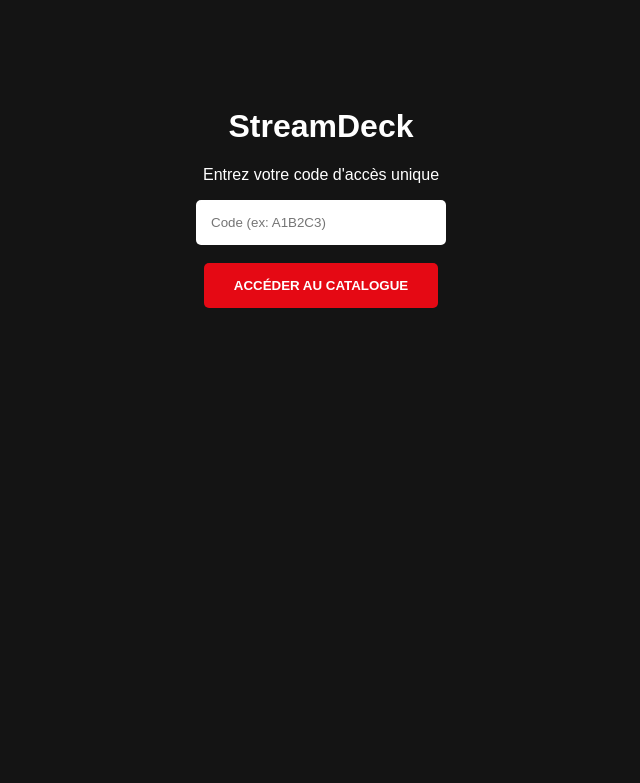
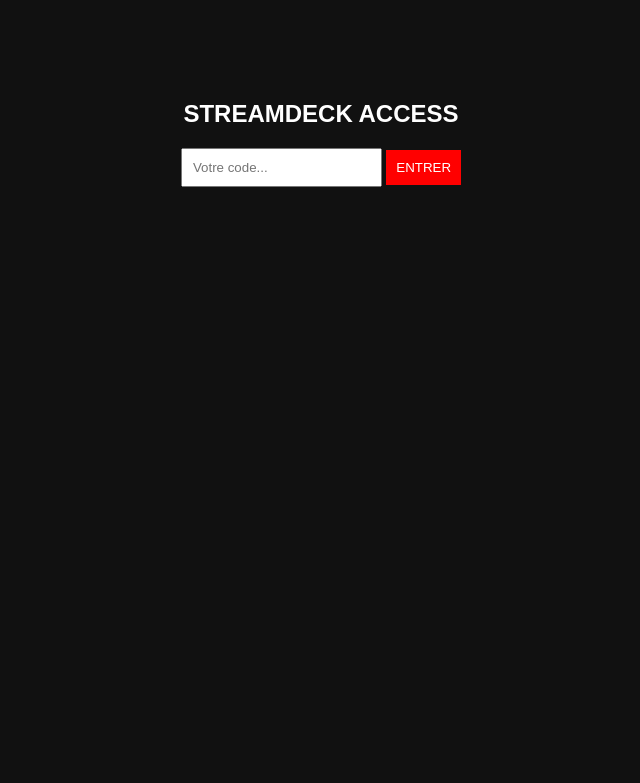
Before and after one commit to vguillotduenas-dotcom/StreamDeck, a Flask app: page /login in a window 1280 px wide. Shown: the top 783 px of the page, without its empty margins (319-959 px from the left). Run offline with Flask 3, Linux system fonts and the light colour scheme.

Commit message:
login.html

```diff
--- a/templates/login.html
+++ b/templates/login.html
@@ -1,8 +1,10 @@
-<body style="background:#141414; color:white; text-align:center; font-family:sans-serif; padding-top:100px;">
-    <h1>StreamDeck</h1>
-    <p>Entrez votre code d'accès unique</p>
-    <form method="POST">
-        <input type="text" name="password" placeholder="Code (ex: A1B2C3)" style="padding:15px; border-radius:5px; border:none; width:250px;"><br><br>
-        <button type="submit" style="background:#E50914; color:white; padding:15px 30px; border:none; border-radius:5px; cursor:pointer; font-weight:bold;">ACCÉDER AU CATALOGUE</button>
+<!DOCTYPE html>
+<html lang="fr">
+<body style="background:#111; color:white; text-align:center; font-family:sans-serif;">
+    <form method="POST" style="margin-top:100px;">
+        <h2>STREAMDECK ACCESS</h2>
+        <input type="password" name="code" placeholder="Votre code..." required style="padding:10px;">
+        <button type="submit" style="padding:10px; background:red; color:white; border:none;">ENTRER</button>
     </form>
 </body>
+</html>
```
